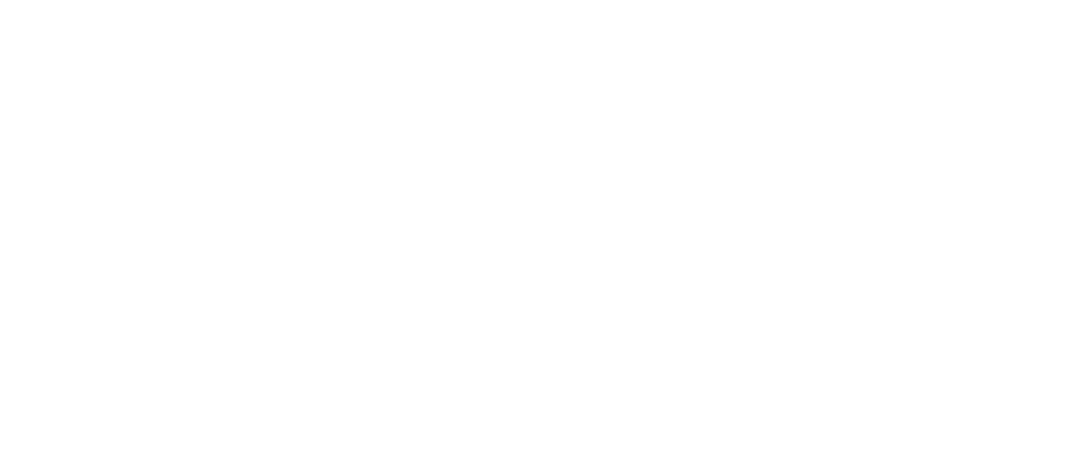
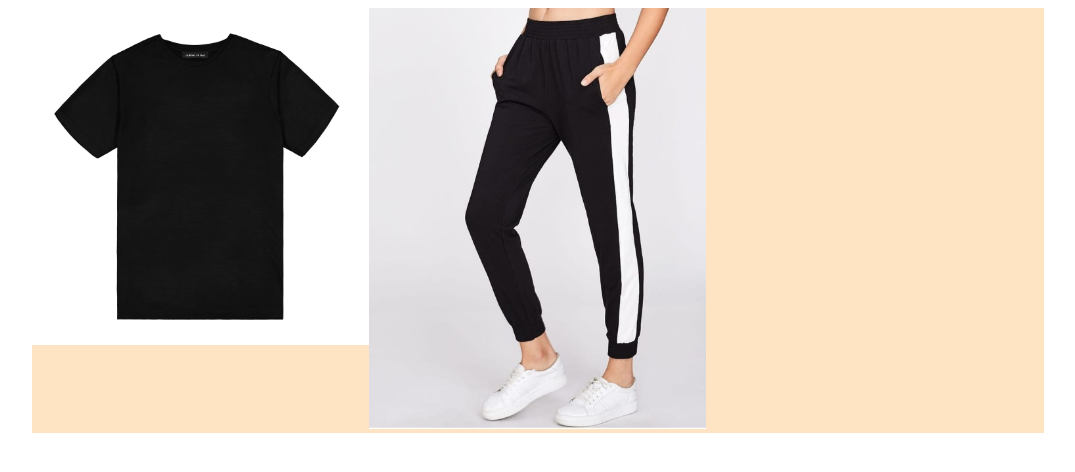
Before and after one commit to nabee-lhassan/Dummy, a plain HTML site: page index.html in a window 1280 px wide. Shown: the whole page, without its empty margins (102-1177 px from the left). Drawn offline with Linux system fonts and the light colour scheme.

Commit message:
Start functionality

```diff
--- a/app.js
+++ b/app.js
@@ -0,0 +1,71 @@
+let product = {
+    data: [
+        {
+            product_name:"t-shirt white",
+            category:"t-shirt",
+            price:"45",
+            image:"./image/white-t-shirt.jpg",
+
+        },
+
+        {
+            product_name:"Trouser white",
+            category:"trouser",
+            price:"98",
+            image:"./image/trouser.jpg",
+
+        }
+    ]
+}
+
+
+for(let p_value of product.data){
+
+
+
+    // create card
+    let card =document.createElement("div");
+    card.classList.add ("card", "p_value.category");
+
+    // image container
+
+    let imageContainer = document.createElement("div");
+   imageContainer.classList.add ("image-container")
+
+// image tag
+
+let image = document.createElement("img");
+image.setAttribute("src",p_value.image);
+
+imageContainer.appendChild(image);
+card.appendChild(imageContainer);
+
+document.querySelector(".main-product-container").appendChild(card);
+
+}
+
+
+
+
+
+
+
+// let Product_container = document.querySelector(".main-product-container");
+
+// let main_product = document.createElement("div");
+// main_product.classList.add("main-product");
+
+
+// let product_name = document.createElement("div");
+// product_name.classList.add("product-name");
+
+
+// let images = document.createElement("img");
+// images.setAttribute("src","https://cdn.mukama.com/31812/formal-friday-ultrafine-merino-t-shirt-black.jpg");
+
+// console.log(images);
+
+
+
+// main_product.appendChild(images);
+// Product_container.appendChild(main_product);
--- a/index.html
+++ b/index.html
@@ -5,11 +5,15 @@
     <meta http-equiv="X-UA-Compatible" content="IE=edge">
     <meta name="viewport" content="width=device-width, initial-scale=1.0">
     <title>Document</title>
+    <link rel="stylesheet" href="style.css">
 </head>
 <body>
 
 
-<div class="main-product">
+
+
+
+<div class="main-product-container">
 
 </div>
 
--- /dev/null
+++ b/style.css
@@ -0,0 +1,23 @@
+.main-product-container{
+    width: 80%;
+    margin: 0% auto;
+    background-color: bisque;
+    display: flex;
+}
+
+
+.main-product-container .card{
+    width: 33.33%;
+
+}
+
+.main-product-container .card .image-container{
+    width: 100%;
+    text-align: center;
+
+}
+
+.main-product-container .card .image-container img{
+    width: 100%;
+
+}
```
Also changed, not shown: image/trouser.jpg (added), image/white-t-shirt.jpg (added).
